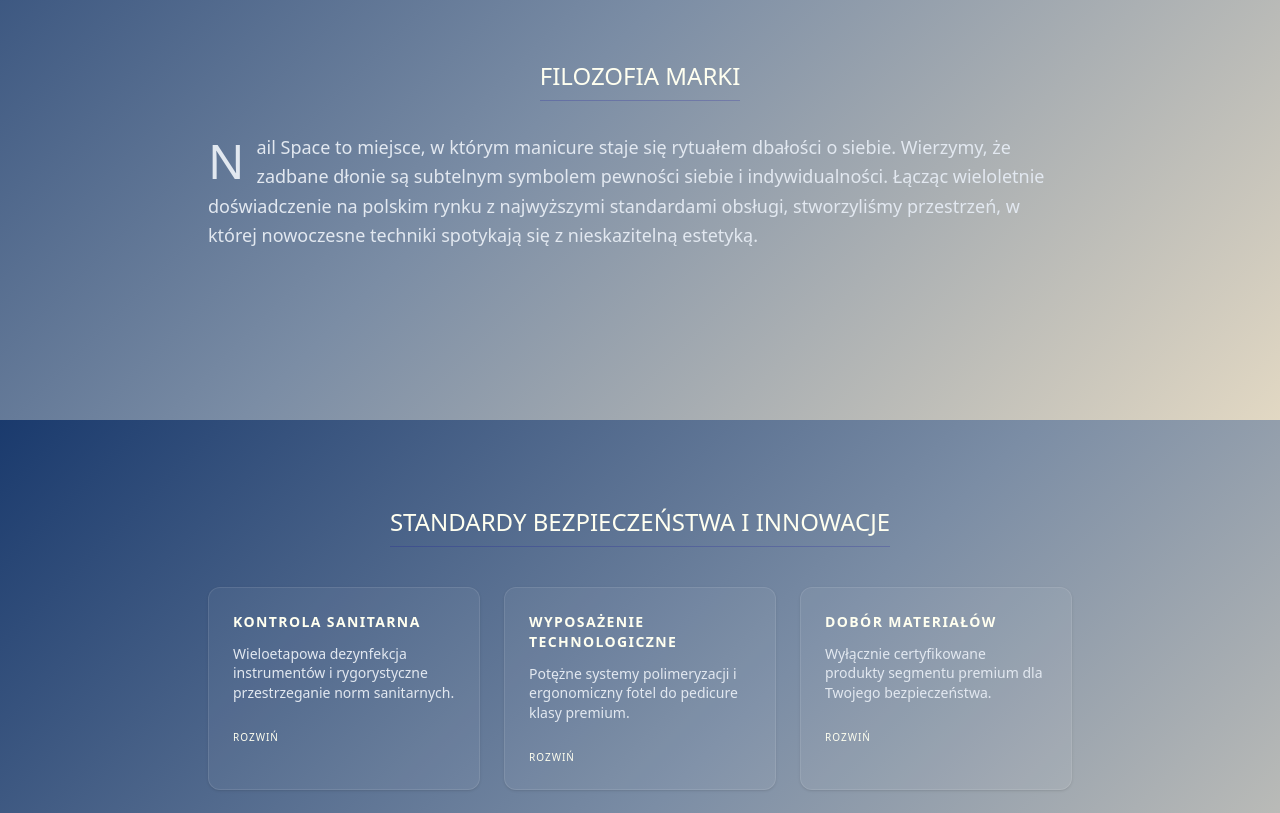
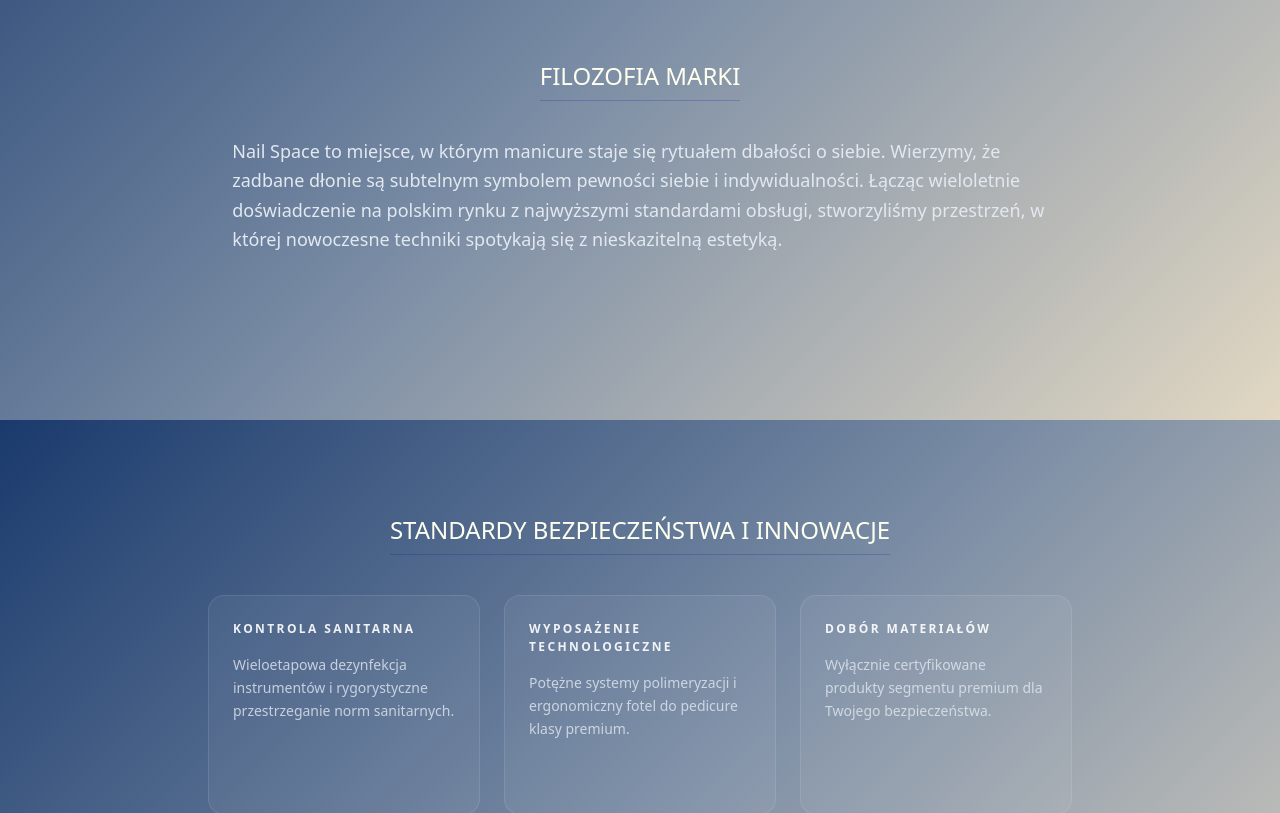
Before and after one commit to Stanislav-Zinovkin/nails-studio-frontend, a Next.js app: page /about in a window 1280 px wide. Shown: the part 380-1193 px from the top of the page. Built offline with nearby package versions, Linux system fonts and the light colour scheme.

Commit message:
fixed-first-letter

```diff
--- a/src/components/sections/AboutSection.tsx
+++ b/src/components/sections/AboutSection.tsx
@@ -1,18 +1,18 @@
 'use client'
-
+import { useState } from "react";
 import { useLanguage } from "@/context/LanguageContext";
 import Link from 'next/link';
 
 export default function AboutPage() {
     const { t } = useLanguage();
+    const [activeIndex, setActiveIndex] = useState<number | null>(null);
 
     return (
-
         <main className="min-h-screen text-[#FFFFF0] flex flex-col">
 
-            {/*Head */}
+            {/* Head */}
             <header className="pt-24 pb-14 px-4 text-center animate-fadeIn">
-                <h1 className="font-tenor text-5xl md:text-7xl uppercase tracking-tighter mb-4 ">
+                <h1 className="font-tenor text-5xl md:text-7xl uppercase tracking-tighter mb-4">
                     {t.aboutPage.title}
                 </h1>
                 <p className="font-sans uppercase tracking-[0.3em] text-xs opacity-80">
@@ -24,13 +24,16 @@ export default function AboutPage() {
             <div className="max-w-4xl mx-auto px-4 pb-24 space-y-12 md:space-y-16 flex-grow">
 
                 {/* Philosophy section */}
-                <section className="animate-fadeIn " style={{ animationDelay: '0.2s' }}>
+                <section className="animate-fadeIn" style={{ animationDelay: '0.2s' }}>
                     <h2 className="font-tenor text-2xl uppercase mb-8 border-b border-[#10069F]/20 pb-2 text-center mx-auto w-fit">
                         {t.aboutPage.philosophy.title}
                     </h2>
-                    <p className="font-sans text-lg leading-relaxed text-[#E2E8F0] first-letter:text-5xl first-letter:font-tenor first-letter:float-left first-letter:mr-3 first-letter:mt-1">
+                    <div className="flex gap-6 items-stretch">
+                        <div className="w-[1px] bg-gradient-to-b from-[#D1B894] to-transparent opacity-50"></div>
+                        <p className="font-sans text-lg leading-relaxed text-[#E2E8F0] py-1">
                             {t.aboutPage.philosophy.desc}
                         </p>
+                    </div>
                 </section>
 
                 {/* Safety section */}
@@ -38,23 +41,56 @@ export default function AboutPage() {
                     <h2 className="font-tenor text-2xl uppercase mb-10 border-b border-[#10069F]/20 pb-2 text-center mx-auto w-fit">
                         {t.aboutPage.safety.title}
                     </h2>
-                    <div className="grid md:grid-cols-3 gap-6 h-auto">
-                        {t.aboutPage.safety.items.map((item, idx) => (
+
+                    <div className="grid md:grid-cols-3 gap-6 items-start">
+                        {t.aboutPage.safety.items.map((item: any, idx: number) => {
+                            const isOpen = activeIndex === idx;
+                            const hasDetail = !!item.detail;
+
+                            return (
                                 <div
                                     key={idx}
-                                className="p-6 bg-white/5 backdrop-blur-md border border-white/10 rounded-xl shadow-sm space-y-3 transition-transform hover:scale-105 duration-300 cursor-pointer select-none group"
+                                    onClick={() => hasDetail && setActiveIndex(isOpen ? null : idx)}
+                                    className={`flex flex-col p-6 bg-white/5 backdrop-blur-md border border-white/10 rounded-2xl
+                                    transition-all duration-700 select-none group min-h-[220px]
+                                    ${hasDetail ? 'cursor-pointer' : 'cursor-default'}
+                                    ${isOpen ? 'bg-white/10 border-[#D1B894]/40 shadow-lg' : 'hover:bg-white/10'}`}
                                 >
-                                <h3 className="font-sans font-bold uppercase text-sm tracking-widest mb-3 group-hover:text-[#D1B894] transition-colors">
+                                    <h3 className={`font-sans font-bold uppercase text-[12px] tracking-[0.2em] mb-4 transition-colors duration-300
+                                        ${isOpen ? 'text-[#D1B894]' : 'text-white/90'}`}>
                                         {item.title}
                                     </h3>
-                                <p className="font-sans text-sm text-[#E2E8F0] leading-snug">
+
+                                    {/* ОСНОВНИЙ ТЕКСТ - його видно ЗАВЖДИ */}
+                                    <p className="font-sans text-sm text-[#E2E8F0]/80 leading-relaxed">
                                         {item.text}
                                     </p>
-                                <div className="mt-auto pt-4 text-[10px] apocity group-hover:opacity-50 transition-opacity uppercase tracking-widest">
-                                  {t.aboutPage.readMore.text}
+
+                                    {/* ДОДАТКОВИЙ КОНТЕНТ - розкриється тільки якщо є item.detail */}
+                                    <div className={`grid transition-all duration-700 ease-in-out ${isOpen ? 'grid-rows-[1fr] opacity-100 mt-4' : 'grid-rows-[0fr] opacity-0 mt-0'}`}>
+                                        <div className="overflow-hidden">
+                                            <div className="border-t border-white/10 pt-4">
+                                                <p className="font-sans text-[13px] text-[#D1B894]/90 italic leading-relaxed">
+                                                    {item.detail}
+                                                </p>
                                             </div>
                                         </div>
-                        ))}
+                                    </div>
+
+                                    {/* Кнопка-індикатор внизу (з'являється тільки якщо є деталі) */}
+                                    {hasDetail && (
+                                        <div className="mt-auto pt-4 flex items-center justify-between">
+                                            <span className="text-[10px] text-[#D1B894] opacity-60 uppercase tracking-widest">
+                                                {isOpen ? 'Close' : t.aboutPage.readMore.text}
+                                            </span>
+                                            <span className={`text-[#D1B894] transition-transform duration-500 ${isOpen ? 'rotate-180' : ''}`}>
+                                                ↓
+                                            </span>
+                                        </div>
+                                    )}
+                                </div>
+                            );
+                        })}
                     </div>
                 </section>
 
```
Lines whose indentation alone changed are shown as unchanged.
